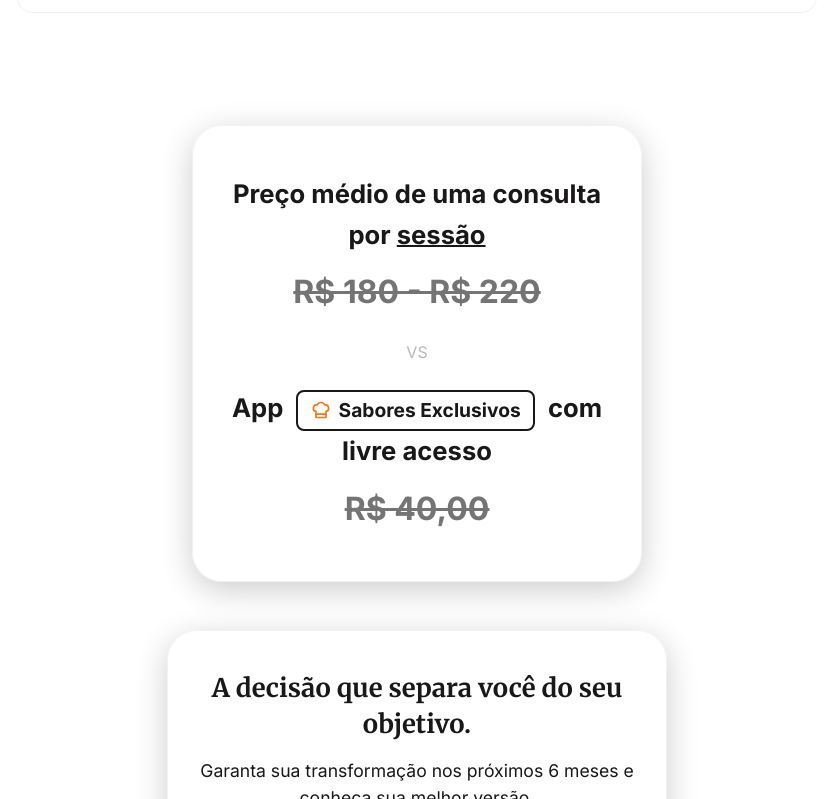
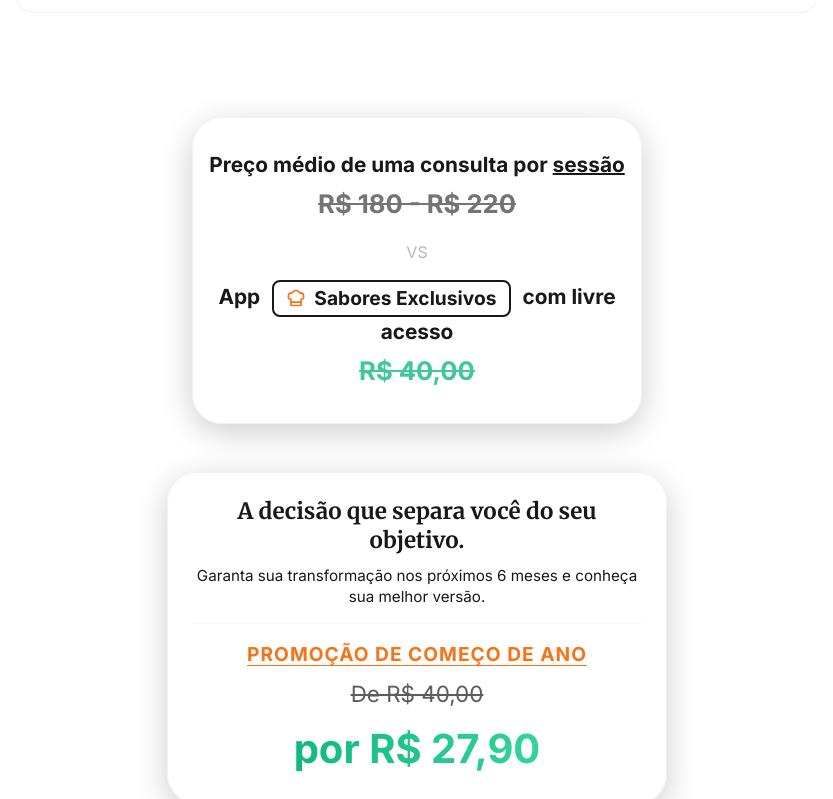
Before and after one commit to YohanSaibb026/LeadingPage, a React (Vite) app: page / in a window 1280 px wide. Shown: the part 4901-5700 px from the top of the page, without its empty margins (223-1056 px from the left). Built offline with nearby package versions, Linux system fonts and the light colour scheme.

Commit message:
style: refine pricing section with vertical compression and green price

```diff
--- a/src/App.css
+++ b/src/App.css
@@ -685,7 +685,8 @@
 
 /* Pricing Comparison */
 .pricing-comparison {
-    padding: 2rem 2rem 0;
+    padding: 1.5rem 1rem 0;
+    /* Reduced from 2rem 2rem 0 */
     display: flex;
     justify-content: center;
     background-color: var(--bg-card);
@@ -694,8 +695,8 @@
 }
 
 .price-container {
-    padding: 1.5rem 1rem;
-    /* Reduced padding */
+    padding: 1rem;
+    /* Reduced further from 1.5rem */
     width: 100%;
     max-width: 450px;
     /* Slightly reduced width */
@@ -710,16 +711,19 @@
 }
 
 .price-row {
-    margin: 1.5rem 0;
+    margin: 1rem 0;
+    /* Reduced from 1.5rem */
 }
 
 .price-label {
-    font-size: 1.6rem;
+    font-size: 1.3rem;
+    /* Reduced from 1.6rem */
     font-weight: 700;
-    /* Added bold to match second card */
     color: var(--text-main);
-    margin-bottom: 0.8rem;
-    line-height: 1.6;
+    margin-bottom: 0.4rem;
+    /* Reduced from 0.8rem */
+    line-height: 1.4;
+    /* Tighter line height */
     display: block;
 }
 
@@ -768,8 +772,15 @@
     text-decoration: line-through;
     color: var(--text-secondary);
     opacity: 0.6;
-    font-size: 2rem;
+    font-size: 1.6rem;
+    /* Reduced from 2rem */
     font-weight: 800;
+}
+
+.new-price .price-value.strike {
+    color: #10B981;
+    /* Green for the app price as requested */
+    opacity: 0.8;
 }
 
 .price-value.highlight {
@@ -787,7 +798,8 @@
     display: flex;
     align-items: center;
     justify-content: center;
-    margin: 1.5rem 0;
+    margin: 0.8rem 0;
+    /* Reduced from 1.5rem */
     opacity: 0.3;
 }
 
@@ -799,7 +811,8 @@
 }
 
 .promotion-card {
-    padding: 2.5rem 2rem;
+    padding: 1.5rem 1.5rem;
+    /* Reduced from 2.5rem 2rem */
     width: 100%;
     max-width: 500px;
     text-align: center;
@@ -815,24 +828,30 @@
 }
 
 .promo-title {
-    font-size: 1.6rem;
+    font-size: 1.4rem;
+    /* Slightly smaller */
     font-weight: 700;
     color: var(--text-main);
-    margin-bottom: 1rem;
-    line-height: 1.4;
+    margin-bottom: 0.6rem;
+    /* Reduced from 1rem */
+    line-height: 1.3;
+    /* Tighter line height */
 }
 
 .promo-subtitle {
-    font-size: 1.1rem;
+    font-size: 0.95rem;
+    /* Smaller for professionalism */
     color: var(--text-secondary);
-    margin-bottom: 1.5rem;
-    line-height: 1.5;
+    margin-bottom: 1rem;
+    /* Reduced from 1.5rem */
+    line-height: 1.4;
 }
 
 .promo-divider {
     height: 1px;
     background: var(--border-glass);
-    margin: 1.5rem 0;
+    margin: 1rem 0;
+    /* Reduced from 1.5rem */
     width: 100%;
     opacity: 0.5;
 }
```
